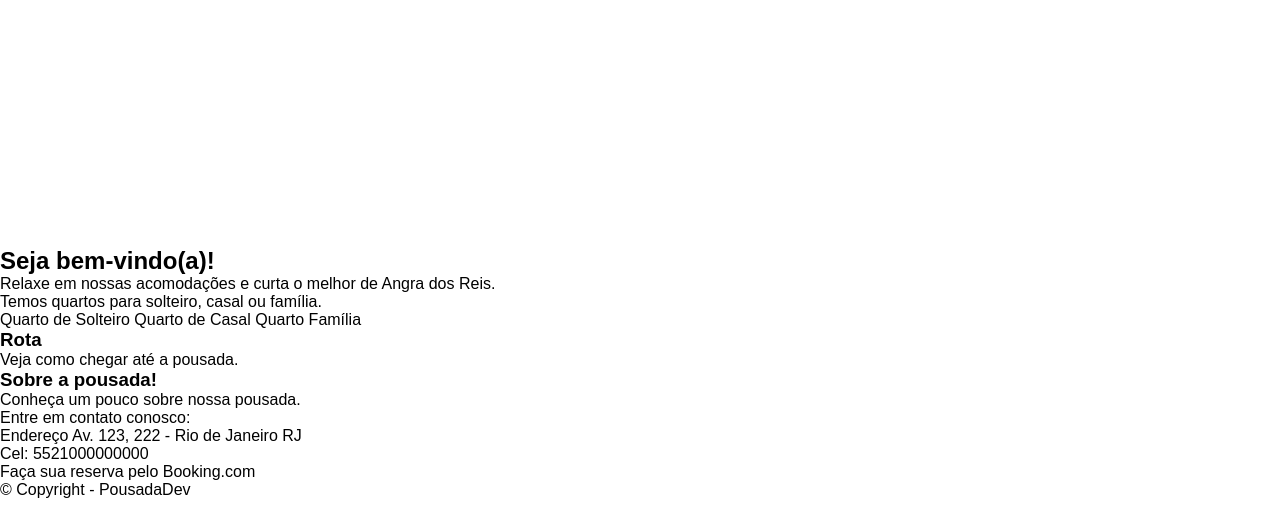
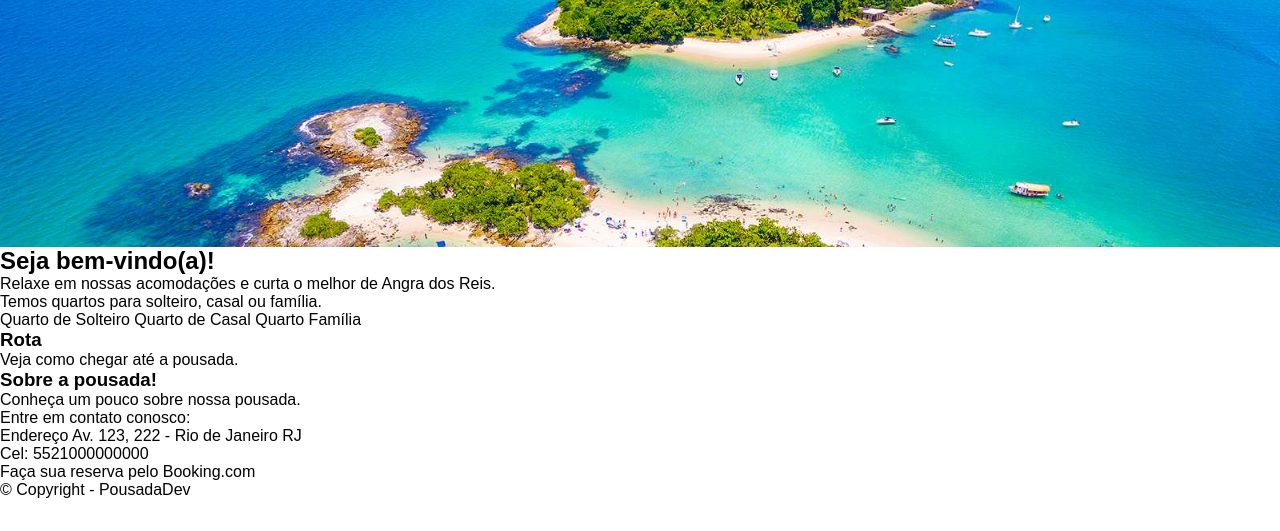
Before and after one commit to MatheusDev95/Projeto_Pousada, a plain HTML site: page index.html in a window 1280 px wide. Shown: the part 269-800 px from the top of the page. Drawn offline with Linux system fonts and the light colour scheme.

Commit message:
correçao de seleção de tag

```diff
--- a/css/estilo.css
+++ b/css/estilo.css
@@ -6,7 +6,8 @@
 }
 /*Estilização comum*/
 .secao-banner{
-    background: url('../assets/img-fundo.jpg') cover;
+    background-image: url('../assets/img-fundo.jpg');
+    background-size: cover;
     height: 45vh;
     width: 100vw;
 }
```
